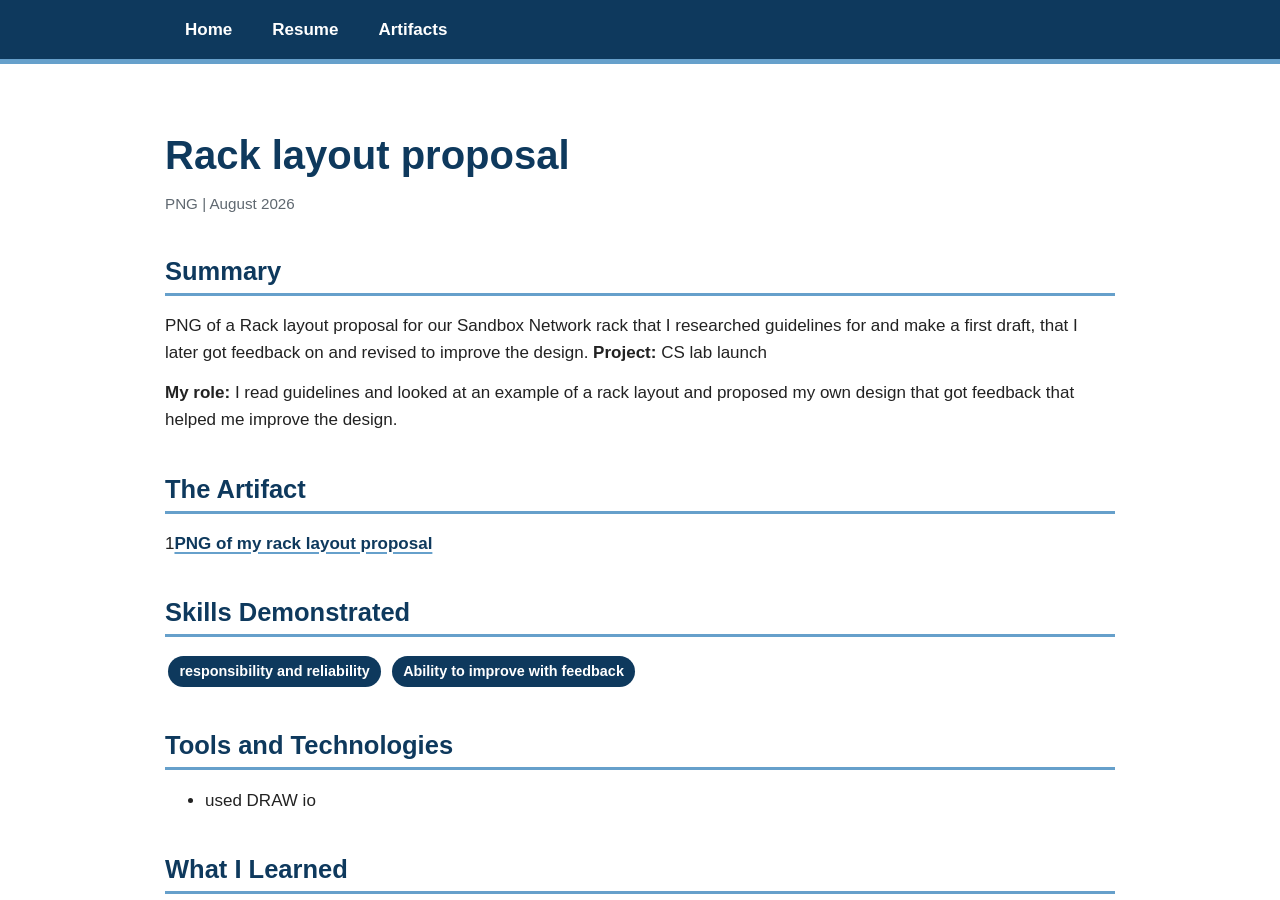
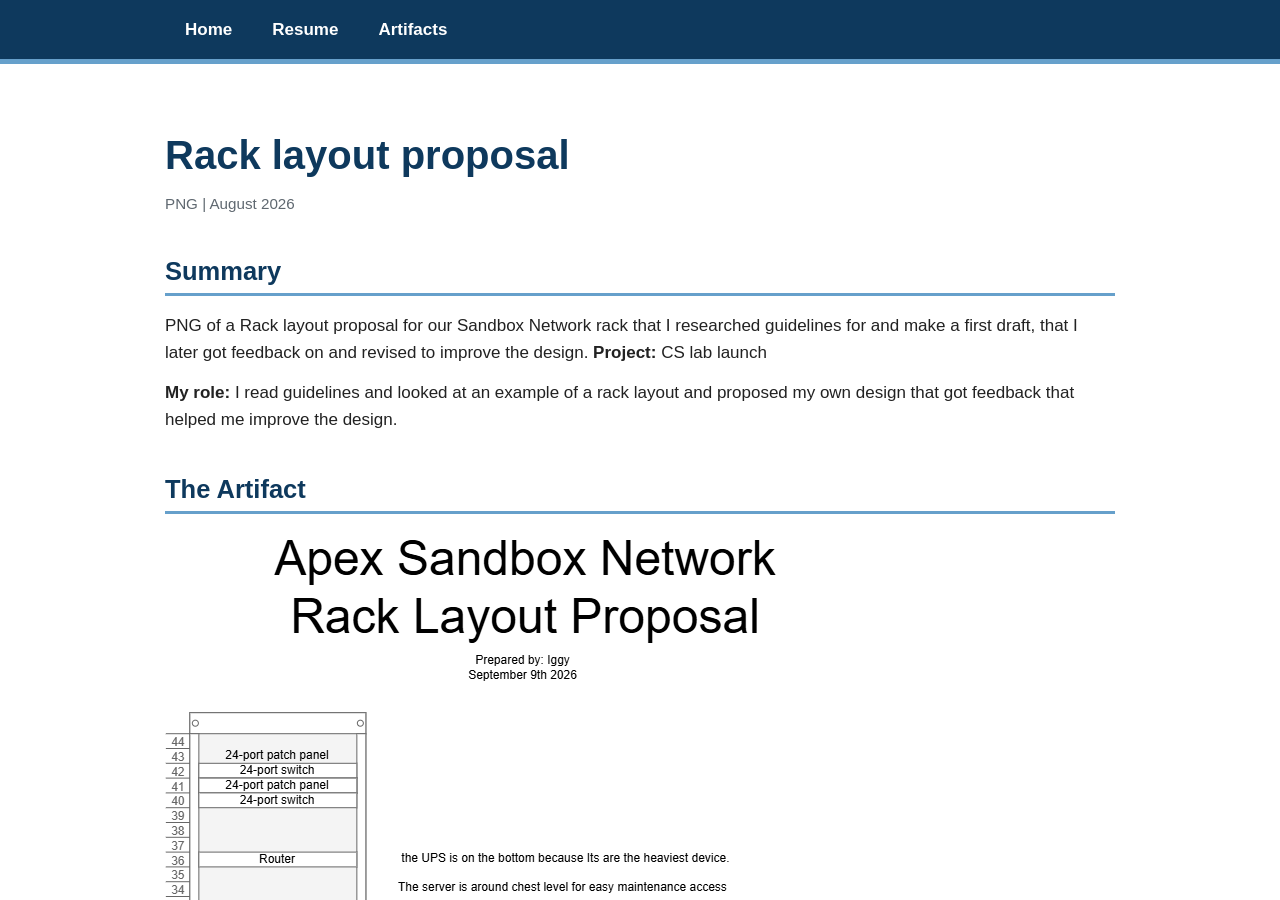
Before and after one commit to 0ysterfish/APEX-portfolio, a Jekyll site: the page built from artifacts/Rack layout/index.md, in a window 1280 px wide and 900 px high. Built offline with Jekyll 4.4.1, drawn with Linux system fonts in a browser that asks for light colours.

Commit message:
fix image

```diff
--- a/artifacts/Rack layout/index.md
+++ b/artifacts/Rack layout/index.md
@@ -16,7 +16,7 @@ PNG of a Rack layout proposal for our Sandbox Network rack that I researched gui
 
 ## The Artifact
 
-1[PNG of my rack layout proposal](Untitled Diagram.drawio.png)
+![PNG of my rack layout proposal](Untitled Diagram.drawio.png)
 
 ## Skills Demonstrated
 
```
